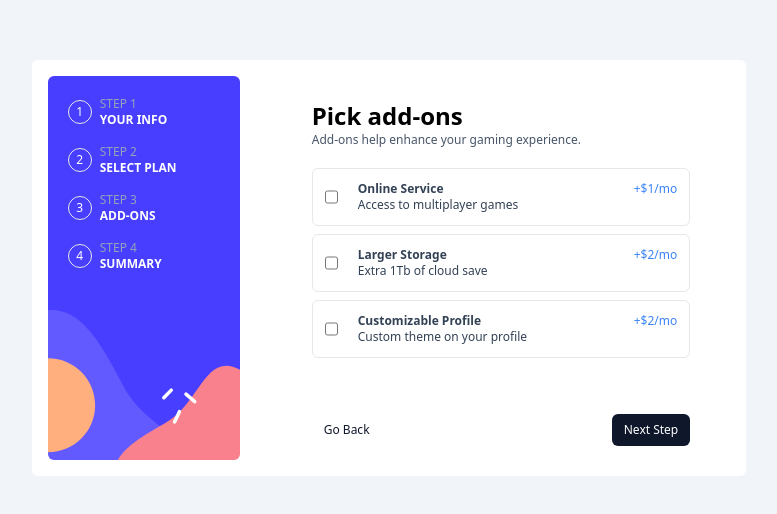
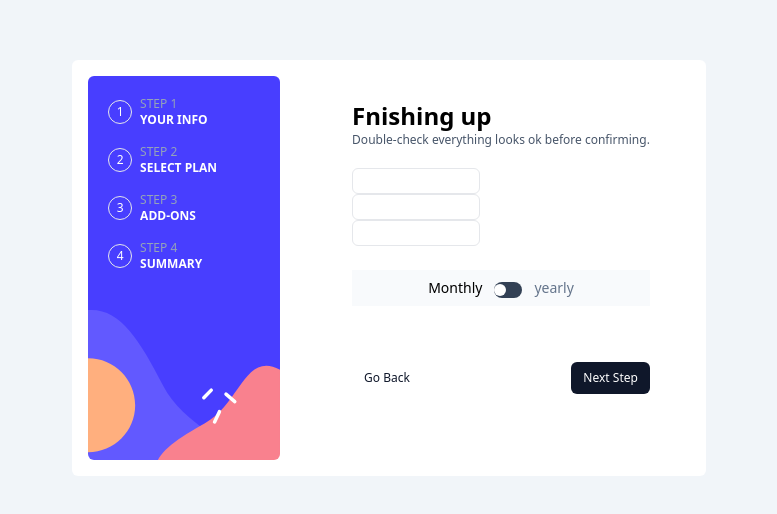
Before and after one commit to janeAnezi/Multi-Step-Form, a website: page index.html in a window 1280 px wide. Shown: the part 132-646 px from the top of the page, without its empty margins (251-1028 px from the left). Drawn offline with Linux system fonts and the light colour scheme.

Commit message:
add summary page

```diff
--- a/index.html
+++ b/index.html
@@ -91,7 +91,7 @@
                     </div>
                 </form>
             </div>
-            <div class="add-ons">
+            <div class="add-ons hidden">
                 <h1 class="font-bold text-2xl">Pick add-ons</h1>
                 <p class="text-xs text-slate-600 mb-5">Add-ons help enhance your gaming experience.</p>
                 <form action="" >
@@ -129,6 +129,33 @@
                     </div>
                 </form>
             </div>
+            <div class="summary">
+                <h1 class="font-bold text-2xl">Fnishing up</h1>
+                <p class="text-xs text-slate-600 mb-5">Double-check everything looks ok before confirming.</p>
+                <form action="" >
+                    <div>
+                        <div class="arcade border w-32 rounded-md pl-3 py-3">
+
+                        </div>
+                        <div class="arcade border w-32 rounded-md pl-3 py-3">
+
+                        </div>
+                        <div class="arcade border w-32 rounded-md pl-3 py-3">
+
+                        </div>
+                    </div>
+                    <div class="flex items-center justify-center mt-6 text-sm bg-slate-50 py-2">
+                        <p>Monthly</p>
+                        <button class="w-7 h-4 mx-3 mt-1 rounded-lg bg-slate-700"><div class="h-3 w-3 bg-white rounded-full"></div></button>
+                        <p class="text-slate-500">yearly</p>
+                    </div>
+
+                    <div class="relative">
+                        <button class="absolute left-0 mt-14 text-xs text-slate-900 hover:bg-rose-950 hover:text-white px-3 py-2 rounded-md">Go Back</button>
+                        <button class="absolute right-0 mt-14 px-3 py-2 text-xs rounded-md bg-slate-900 text-white hover:bg-slate-700">Next Step</button>
+                    </div>
+                </form>
+            </div>
 
         </div>
     </div>
```
Also changed, not shown: src/main.css.
